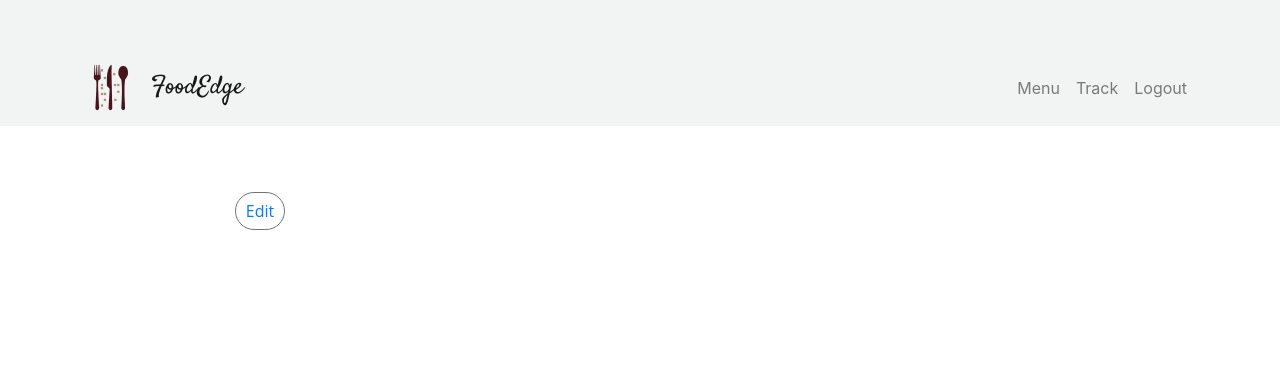
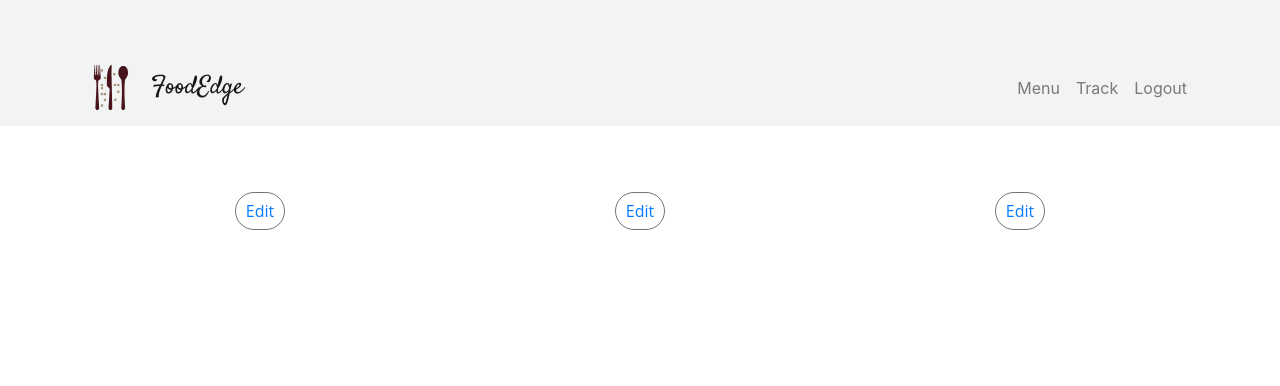
Before and after one commit to zensic/FCMS-Sprint1, a PHP site: page /OTCateringPackage1.php in a window 1280 px wide. Shown: the top 386 px of the page. Run offline with PHP 8.4, Linux system fonts and the light colour scheme; tables that the repository leaves empty or names only in its code hold one stand-in row (values such as "Sample post"); data that the repository does not hold is empty; some libraries are stand-ins or nearby versions.

Commit message:
Update OTCateringPackage1.php

```diff
--- a/OTCateringPackage1.php
+++ b/OTCateringPackage1.php
@@ -9,6 +9,7 @@
   <title>OT | Catering Menu</title>
   <?php
     include 'include/NavBarStyle.php';
+    include 'include/StringPath.php';
   ?>
 </head>
 
@@ -22,23 +23,36 @@
   </div>
   <div class="container" >
     <div class="row">
-      <?php
-        include 'include/CateringPackageList.php';
-        for ($cateringPackages->rewind(); $cateringPackages->valid(); $cateringPackages->next()) {
-          $package = $cateringPackages->current();
-          echo '      <div class="col-md-4 col-sm-6">
-          <div class="product-grid2">
-            <div class="product-image2">
-              <a href="OTCateringPackage2.php"> <img class="pic-1" src='.$package->get_imagePath().'> </a>
-            </div>
-            <div class="product-content">
-              <button type="button" class="btn btn-secondary badge-pill " id="btn_edit"><a href="OTCateringPackage2.php">Edit '.$package->get_name().'</a></button>
-            </div>
+      <div class="col-md-4 col-sm-6">
+        <div class="product-grid2">
+          <div class="product-image2">
+            <a href="OTCateringPackage2.php"> <img class="pic-1" src=<?php echo $image_packageA ?>> </a>
           </div>
-        </div>';
-        }
-      ?>
-
+          <div class="product-content">
+            <button type="button" class="btn btn-secondary badge-pill " id="btn_edit"><a href="OTCateringPackage2.php">Edit <?php echo $name_packageA ?></a></button>
+          </div>
+        </div>
+      </div>
+      <div class="col-md-4 col-sm-6">
+        <div class="product-grid2 ">
+          <div class="product-image2">
+            <a href="OTCateringPackage2.php"> <img class="pic-1" src=<?php echo $image_packageB ?>> </a>
+          </div>
+          <div class="product-content">
+            <button type="button" class="btn btn-secondary badge-pill " id="btn_edit"><a href="OTCateringPackage2.php">Edit <?php echo $name_packageB ?></a></button>
+          </div>
+        </div>
+      </div>
+      <div class="col-md-4 col-sm-6">
+        <div class="product-grid2">
+          <div class="product-image2">
+            <a href="OTCateringPackage2.php"> <img class="pic-1" src=<?php echo $image_packageC ?>> </a>
+          </div>
+          <div class="product-content">
+            <button type="button" class="btn btn-secondary badge-pill " id="btn_edit"><a href="OTCateringPackage2.php">Edit <?php echo $name_packageC ?></a></button>
+          </div>
+        </div>
+      </div>
     </div>
   </div>
 </body>
```
